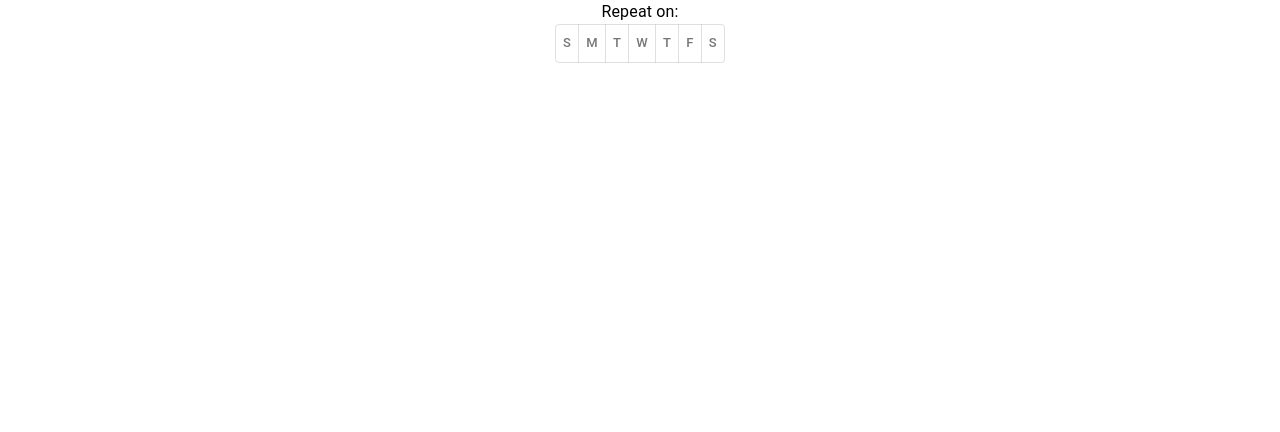
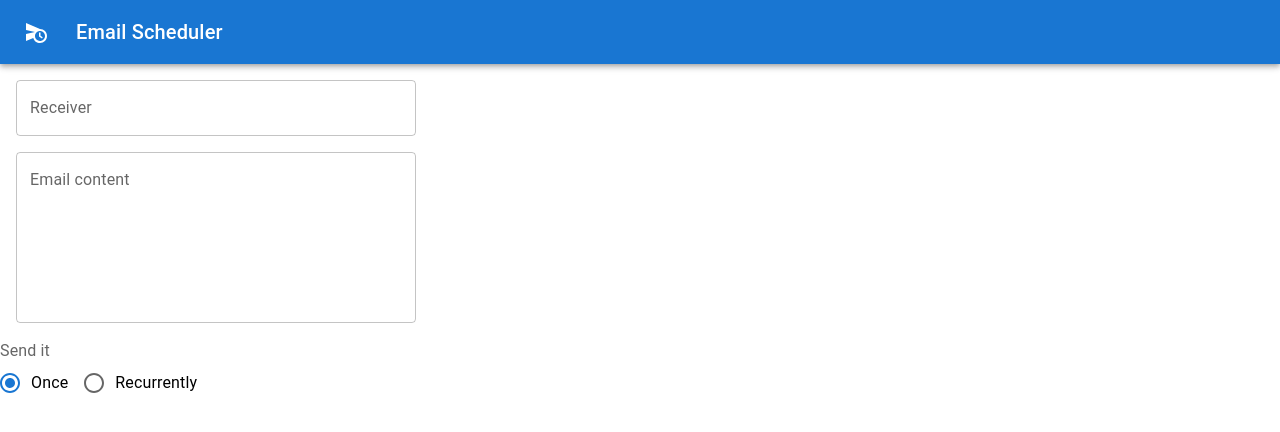
Before and after one commit to aYo-dev/email-scheduler-monorepo, a React (Create React App) app: page / in a window 1280 px wide. Shown: the top 432 px of the page. Built offline with nearby package versions, Linux system fonts and the light colour scheme.

Commit message:
create the layout of the form

```diff
--- a/src/App.css
+++ /dev/null
@@ -1,38 +0,0 @@
-.App {
-  text-align: center;
-}
-
-.App-logo {
-  height: 40vmin;
-  pointer-events: none;
-}
-
-@media (prefers-reduced-motion: no-preference) {
-  .App-logo {
-    animation: App-logo-spin infinite 20s linear;
-  }
-}
-
-.App-header {
-  background-color: #282c34;
-  min-height: 100vh;
-  display: flex;
-  flex-direction: column;
-  align-items: center;
-  justify-content: center;
-  font-size: calc(10px + 2vmin);
-  color: white;
-}
-
-.App-link {
-  color: #61dafb;
-}
-
-@keyframes App-logo-spin {
-  from {
-    transform: rotate(0deg);
-  }
-  to {
-    transform: rotate(360deg);
-  }
-}
--- a/src/App.tsx
+++ b/src/App.tsx
@@ -1,11 +1,16 @@
 import React from 'react';
-import './App.css';
+import {LocalizationProvider} from '@mui/x-date-pickers';
 import { EmailScheduleForm } from './components/EmailScheduleForm';
+import { AdapterDayjs } from '@mui/x-date-pickers/AdapterDayjs';
+import Header from './components/Header';
 
 function App() {
   return (
     <div className="App">
-      <EmailScheduleForm />
+      <LocalizationProvider dateAdapter={AdapterDayjs}>
+        <Header />
+        <EmailScheduleForm />
+      </LocalizationProvider>
     </div>
   );
 }
--- a/src/components/EmailScheduleForm.tsx
+++ b/src/components/EmailScheduleForm.tsx
@@ -1,18 +1,62 @@
-import { Typography } from "@mui/material";
-import { useState } from "react";
+import { Box, FormControl, FormControlLabel, FormLabel, Radio, RadioGroup, Stack, TextField, Typography } from "@mui/material";
+import { equals } from "ramda";
+import { useMemo, useState } from "react";
+import { useApi } from "../hooks/useApi";
+import EndSelect from "./EndOptions";
 import Repeat from "./Repeat";
+
+type EndOptions = 'never' | 'on' | 'after';
 
 export const EmailScheduleForm = () => {
   const [selectedDays, selectDays] = useState(['']);
+  const [end, setEnd] = useState('never');
+  const [receiver, setReceiver] = useState('');
+  const [content, setContent] = useState('');
+  const [sendingType, setSendingType] = useState('once');
 
   const handleDayChange = (selectedDays: string[]) => {
     selectDays(selectedDays);
   };
 
+  const isRecurrently = useMemo(() => equals(sendingType, 'recurrently'), [sendingType]);
+
   return (
     <>
-      <Typography>Repeat on:</Typography>
-      <Repeat handleChange={handleDayChange} values={selectedDays}/>
+      <Stack spacing={2} padding={2} sx={{maxWidth: '400px'}}>
+        <TextField
+          label="Receiver"
+          value={receiver}
+          onChange={(e) => setReceiver(e.target.value)}
+          variant="outlined"
+          sx={{width: '100%'}}
+          type="email"
+        />
+        <TextField
+          label="Email content"
+          onChange={(e) => setContent(e.target.value)}
+          multiline
+          rows={6}
+        />
+      </Stack>
+      <Box>
+        <FormControl>
+          <FormLabel id="demo-radio-buttons-group-label">Send it</FormLabel>
+          <RadioGroup
+            row
+            defaultValue="once"
+            name="send-it"
+            onChange={(v) => setSendingType(v.target.value)}
+          >
+            <FormControlLabel value="once" control={<Radio />} label="Once" />
+            <FormControlLabel value="recurrently" control={<Radio />} label="Recurrently" />
+          </RadioGroup>
+        </FormControl>
+      </Box>
+      {isRecurrently && <Box>
+        <Typography>Repeat on:</Typography>
+        <Repeat handleChange={handleDayChange} values={selectedDays}/>
+        <EndSelect onEndTypeChange={setEnd}/>
+      </Box>}
     </>
   );
 }
```
Also changed, not shown: package.json (+8 -0 lines), 1 other file (tests, documents, lock files or other folders).
